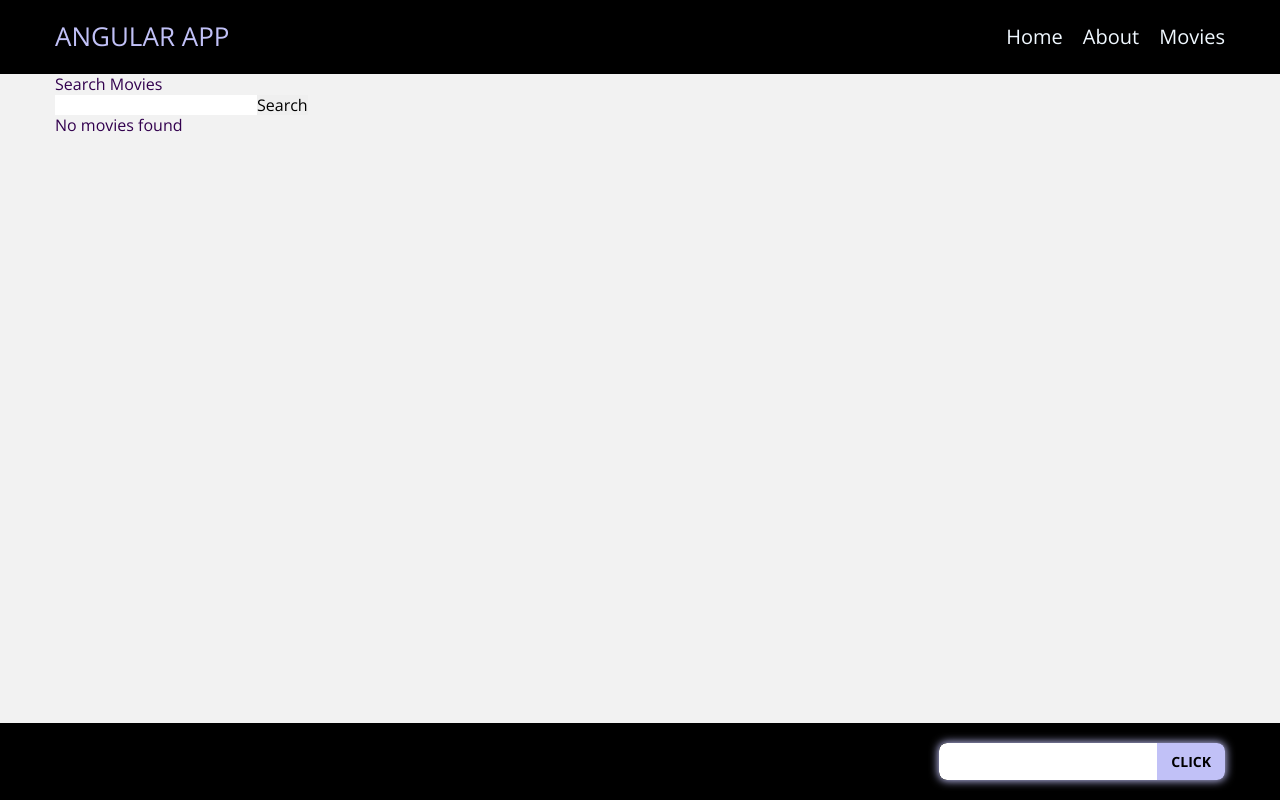
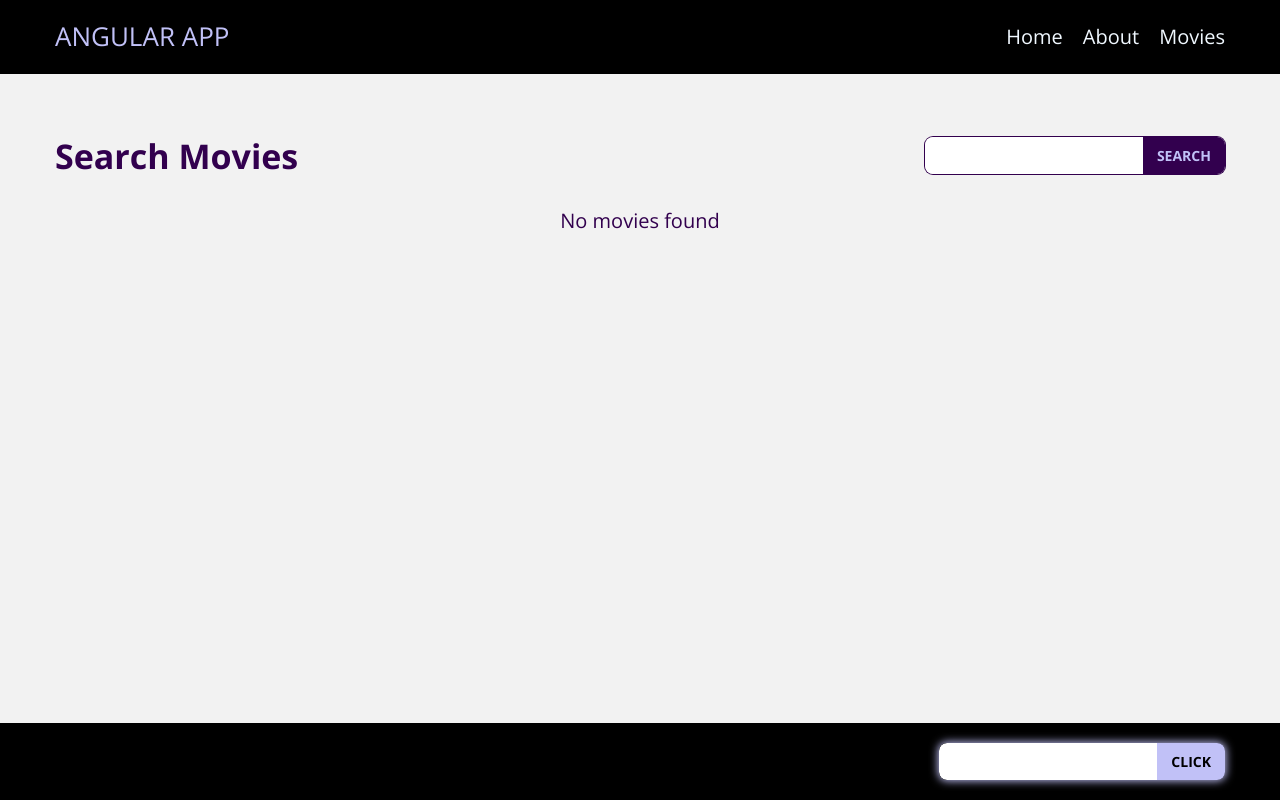
Before and after one commit to Grinch3214/learn-angular, an Angular app: page /movies in a window 1280 px wide. Built offline with nearby package versions, Linux system fonts and the light colour scheme.

Commit message:
Update movies html

```diff
--- a/src/app/pages/movies/movies.html
+++ b/src/app/pages/movies/movies.html
@@ -1,18 +1,27 @@
 <section class="movies">
 	<div class="container">
-		<h2 class="movies__title">Search Movies</h2>
+		<div class="movies__head">
+			<h2 class="movies__title">Search Movies</h2>
 
-		<input type="text" [(ngModel)]="searchTitle" />
-		<button (click)="search()">Search</button>
+			<div class="movies__form">
+				<input type="text" [(ngModel)]="searchTitle" />
+				<button (click)="search()">Search</button>
+			</div>
+		</div>
 
 		@if (errorMessage()) {
 		<p>{{ errorMessage() }}</p>
 		}
 
 		@for (movie of movies(); track movie.imdbID) {
-		<div>{{ movie.Title }}</div>
+		<div class="movies__list">
+			<article class="movies__item">
+				<img class="movie__item-img" [src]="movie.Poster" [alt]="movie.Title" />
+				<h3 class="movie__item-title">{{ movie.Title }} ({{ movie.Year }})</h3>
+			</article>
+		</div>
 		} @empty {
-		<p>No movies found</p>
+		<p class="movies__empty">No movies found</p>
 		}
 	</div>
 </section>
--- a/src/app/pages/movies/movies.scss
+++ b/src/app/pages/movies/movies.scss
@@ -0,0 +1,46 @@
+.movies {
+  padding: 60px 0;
+
+  &__head {
+    display: flex;
+    align-items: center;
+  }
+
+  &__title {
+    font-weight: 700;
+    font-size: 34px;
+  }
+
+  &__form {
+    display: inline-flex;
+    margin-left: auto;
+    border-radius: var(--rounded-md);
+    overflow: hidden;
+    margin-left: auto;
+    box-shadow: 0 0 0px 1px var(--second-color);
+
+    input {
+      padding: 8px;
+      font-size: 16px;
+      color: var(--second-color);
+      border-top-left-radius: var(--rounded-md);
+      border-bottom-left-radius: var(--rounded-md);
+    }
+
+    button {
+      cursor: pointer;
+      padding: 0 14px;
+      text-transform: uppercase;
+      font-size: 14px;
+      font-weight: 700;
+      color: var(--accent-color);
+      background: var(--second-color);
+    }
+  }
+
+  &__empty {
+    text-align: center;
+    margin-top: 30px;
+    font-size: 20px;
+  }
+}
--- a/src/app/pages/movies/movies.ts
+++ b/src/app/pages/movies/movies.ts
@@ -23,6 +23,7 @@ export class Movies {
     this.movieService.searchMovies(title).subscribe({
       next: (response) => {
         if (response.Search) {
+          console.log(response.Search);
           this.movies.set(response.Search);
           this.errorMessage.set('');
         } else {
```
